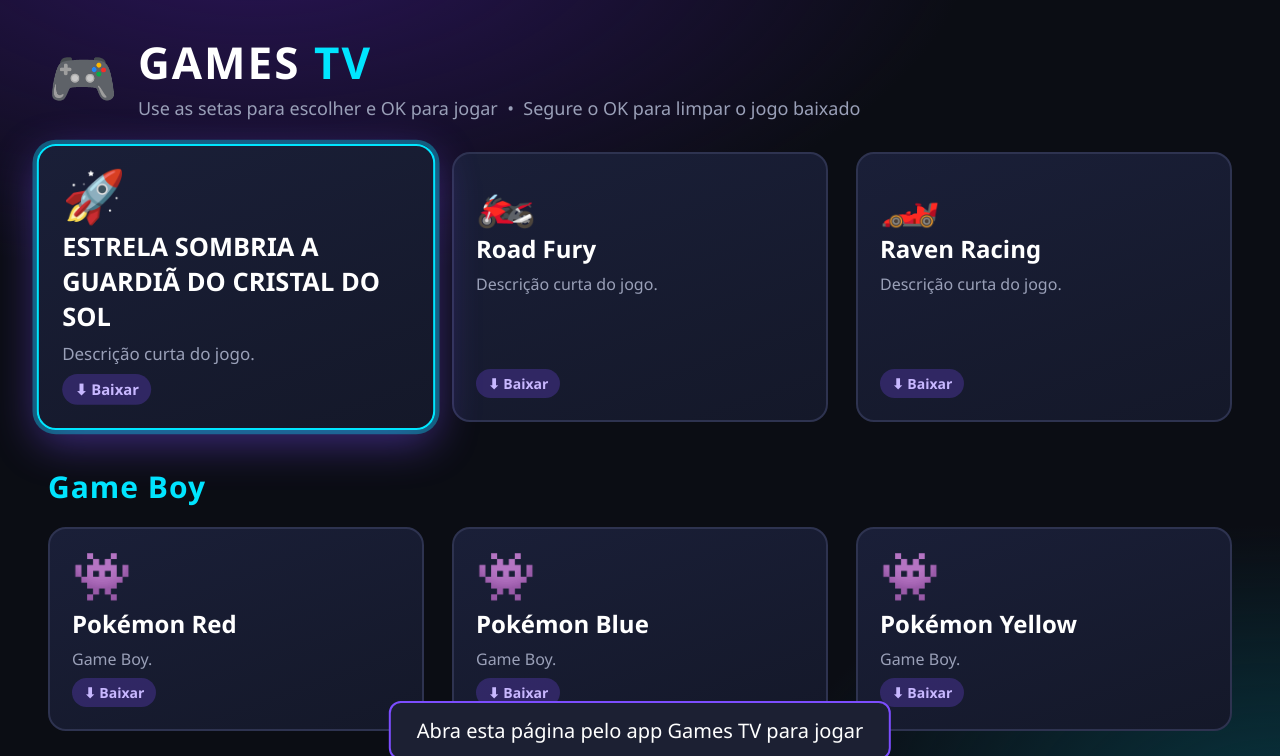
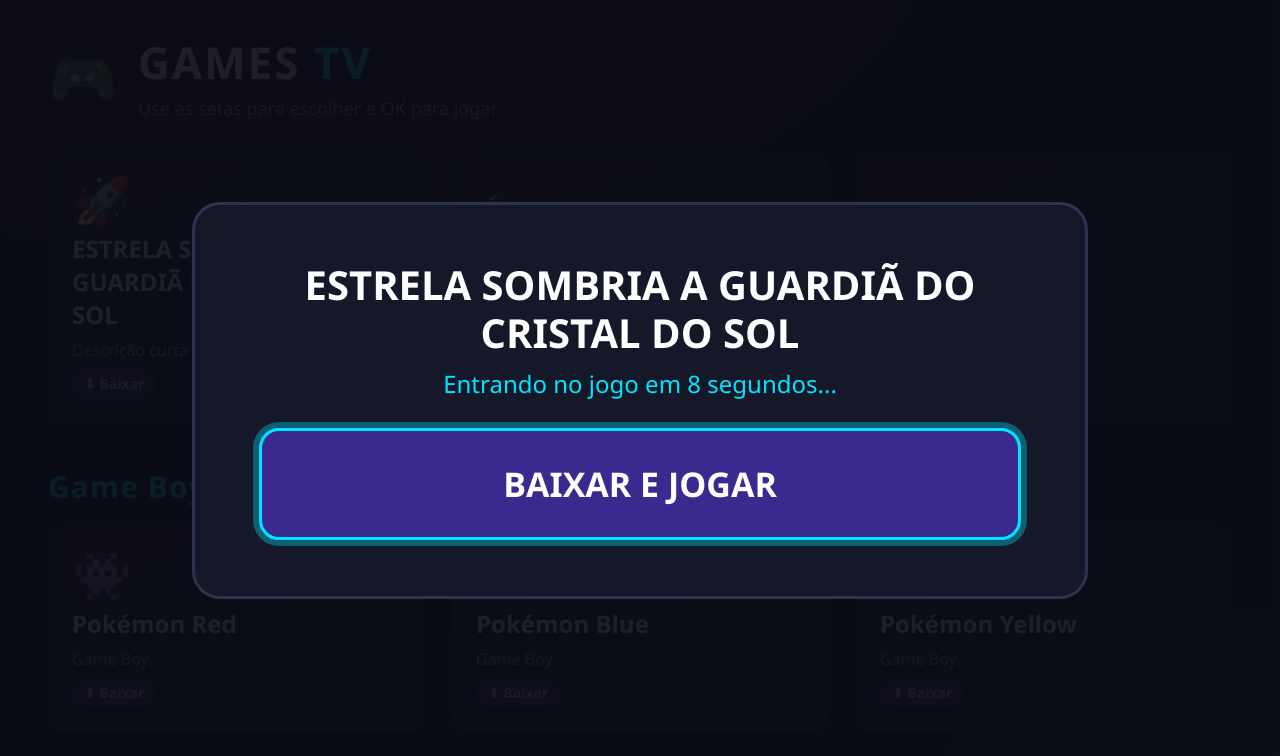
Before and after one commit to hardcoreTV/games, a plain HTML site: page index.html in a window 1280 px wide. Both pictures are taken after a click on the button 235 px from the left and 286 px from the top of the page. Shown: the top 756 px of the page. Drawn offline with Linux system fonts and the light colour scheme.

Commit message:
Add files via upload

```diff
--- a/app.js
+++ b/app.js
@@ -116,9 +116,7 @@ function criarCards(lista, destino) {
     bd.className = "badge";
 
     b.append(ic, nm, ds, bd);
-    b.addEventListener("click", function () { jogar(j); });
-    // Mouse/toque: clique com o botão direito ou segurar também abre o menu
-    b.addEventListener("contextmenu", function (e) { e.preventDefault(); abrirMenuJogo(j); });
+    b.addEventListener("click", function () { abrirMenuJogo(j); });
     destino.appendChild(b);
   });
 }
@@ -201,77 +199,77 @@ function mover(dir) {
 
 const TECLAS = { 37: "ArrowLeft", 38: "ArrowUp", 39: "ArrowRight", 40: "ArrowDown" };
 
-/* ---------- OK: toque curto joga, segurar abre o menu "Limpar" ---------- */
-
-const TEMPO_LONGO = 700;   // milissegundos segurando o OK
-let tLongo = null, foiLongo = false, cardPressionado = null;
-
-function ehOK(e) { return e.key === "Enter" || e.keyCode === 13 || e.keyCode === 23; }
+/* ---------- teclas ---------- */
 
 document.addEventListener("keydown", function (e) {
   const dir = (e.key && e.key.indexOf("Arrow") === 0) ? e.key : TECLAS[e.keyCode];
   if (dir) { e.preventDefault(); mover(dir); return; }
 
-  if (ehOK(e)) {
+  if (e.key === "Escape" || e.keyCode === 27) { if (fecharModal()) e.preventDefault(); return; }
+
+  // OK / Enter do controle
+  if (e.key === "Enter" || e.keyCode === 13 || e.keyCode === 23) {
     const a = document.activeElement;
-    if (!a || !a.hasAttribute) return;
-
-    if (modalAberto()) {            // dentro do menu: OK age direto
-      if (a.hasAttribute("data-modal")) { e.preventDefault(); if (!e.repeat) a.click(); }
-      return;
-    }
-    if (a.hasAttribute("data-nav")) {
+    const atributo = modalAberto() ? "data-modal" : "data-nav";
+    if (a && a.hasAttribute && a.hasAttribute(atributo)) {
       e.preventDefault();
-      if (e.repeat) return;
-      foiLongo = false;
-      cardPressionado = a;
-      clearTimeout(tLongo);
-      if (a.hasAttribute("data-id")) {   // só os cards de jogo têm menu longo
-        tLongo = setTimeout(function () {
-          foiLongo = true;
-          const j = TODOS.filter(function (x) { return x.id === a.getAttribute("data-id"); })[0];
-          if (j) abrirMenuJogo(j);
-        }, TEMPO_LONGO);
-      }
+      if (!e.repeat) a.click();
     }
   }
 });
 
-document.addEventListener("keyup", function (e) {
-  if (!ehOK(e)) return;
-  clearTimeout(tLongo);
-  if (modalAberto()) return;
-  const a = cardPressionado;
-  cardPressionado = null;
-  if (!a) return;
-  e.preventDefault();
-  if (foiLongo) { foiLongo = false; return; }   // já abriu o menu: não joga
-  a.click();                                     // toque curto: joga/baixa
-});
+/* ---------- janela do jogo: Jogar agora / Limpar jogo ---------- */
 
-/* ---------- menu "Limpar jogo" ---------- */
+const TEMPO_AUTO = 10;   // segundos até entrar no jogo sozinho
+let jogoDoMenu = null, focoAntes = null, tContagem = null, restante = 0;
 
-let jogoDoMenu = null, focoAntes = null;
 const modal = document.getElementById("modal");
+const btnJogar = document.getElementById("modalJogar");
+const btnLimpar = document.getElementById("modalLimpar");
+const txtContagem = document.getElementById("modalContagem");
+const txtDica = document.getElementById("modalDica");
 
 function modalAberto() { return !modal.hidden; }
+
+function pararContagem() {
+  if (tContagem) clearInterval(tContagem);
+  tContagem = null;
+  txtContagem.textContent = "";
+}
+
+function mostrarContagem() {
+  txtContagem.textContent = "Entrando no jogo em " + restante + " segundos...";
+}
+
+function iniciarContagem() {
+  pararContagem();
+  restante = TEMPO_AUTO;
+  mostrarContagem();
+  tContagem = setInterval(function () {
+    restante--;
+    if (restante <= 0) { pararContagem(); btnJogar.click(); }
+    else mostrarContagem();
+  }, 1000);
+}
 
 function abrirMenuJogo(j) {
   const lista = noApp ? baixados() : {};
   const tem = lista[j.id] !== undefined;
+  const velho = tem && (j.versao || "") !== lista[j.id];
   jogoDoMenu = j;
   focoAntes = document.activeElement;
   document.getElementById("modalTitulo").textContent = j.nome;
-  document.getElementById("modalTexto").textContent = tem
-    ? "Apaga o jogo baixado. Depois é só clicar no jogo de novo para baixar a versão nova."
-    : "Este jogo ainda não está baixado, não há nada para limpar.";
-  document.getElementById("modalLimpar").style.display = tem ? "" : "none";
+  btnJogar.textContent = !tem ? "BAIXAR E JOGAR" : (velho ? "ATUALIZAR E JOGAR" : "JOGAR AGORA");
+  btnLimpar.style.display = tem ? "" : "none";
+  txtDica.style.display = tem ? "" : "none";
   modal.hidden = false;
-  (tem ? document.getElementById("modalLimpar") : document.getElementById("modalCancelar")).focus();
+  btnJogar.focus();
+  iniciarContagem();
 }
 
 function fecharModal() {
   if (modal.hidden) return false;
+  pararContagem();
   modal.hidden = true;
   jogoDoMenu = null;
   if (focoAntes && focoAntes.focus) focoAntes.focus();
@@ -279,11 +277,23 @@ function fecharModal() {
 }
 window.fecharModal = fecharModal;   // o botão Voltar do app chama isto
 
-document.getElementById("modalCancelar").addEventListener("click", fecharModal);
-document.getElementById("modalLimpar").addEventListener("click", function () {
+// Foco no "Jogar" liga a contagem; foco no "Limpar" desliga (a pessoa está escolhendo)
+btnJogar.addEventListener("focus", function () { if (modalAberto()) iniciarContagem(); });
+btnLimpar.addEventListener("focus", pararContagem);
+
+btnJogar.addEventListener("click", function () {
   const j = jogoDoMenu;
   fecharModal();
-  if (j && noApp) { window.GamesTV.apagar(j.id); aviso("Jogo limpo. Clique nele para baixar de novo."); }
+  if (j) jogar(j);
+});
+
+btnLimpar.addEventListener("click", function () {
+  const j = jogoDoMenu;
+  fecharModal();
+  if (j && noApp) {
+    window.GamesTV.apagar(j.id);
+    aviso("Jogo limpo. Clique nele de novo para baixar a versão nova.");
+  }
 });
 
 let tAviso;
--- a/index.html
+++ b/index.html
@@ -11,7 +11,7 @@
     <div class="logo">🎮</div>
     <div>
       <h1>GAMES <span>TV</span></h1>
-      <p>Use as setas para escolher e OK para jogar &nbsp;•&nbsp; Segure o OK para limpar o jogo baixado</p>
+      <p>Use as setas para escolher e OK para jogar</p>
     </div>
   </header>
 
@@ -33,9 +33,10 @@
   <div id="modal" class="modal" hidden>
     <div class="modal-box">
       <h2 id="modalTitulo"></h2>
-      <p id="modalTexto"></p>
-      <button id="modalLimpar" class="mbtn" data-modal>🗑&nbsp; Limpar jogo baixado</button>
-      <button id="modalCancelar" class="mbtn" data-modal>Cancelar</button>
+      <p id="modalContagem" class="contagem"></p>
+      <button id="modalJogar" class="mbtn mjogar" data-modal></button>
+      <button id="modalLimpar" class="mbtn mlimpar" data-modal>LIMPAR JOGO</button>
+      <p id="modalDica" class="mdica">Limpar jogo apaga o jogo baixado. Quando clicar no jogo de novo, a versão nova será baixada.</p>
     </div>
   </div>
 
--- a/style.css
+++ b/style.css
@@ -117,13 +117,16 @@ footer { padding: 8px 48px 48px; display: flex; justify-content: center; }
 
 .info { text-align: center; color: var(--cinza); font-size: 14px; padding: 8px 0 24px; opacity: .7; }
 
-.modal { position: fixed; inset: 0; background: rgba(11,13,20,.9); display: flex;
-         align-items: center; justify-content: center; z-index: 50; }
+.modal { position: fixed; top: 0; left: 0; right: 0; bottom: 0; background: rgba(11,13,20,.92);
+         display: flex; align-items: center; justify-content: center; z-index: 50; }
 .modal[hidden] { display: none; }
-.modal-box { width: 560px; max-width: 90%; background: var(--card); border: 2px solid var(--borda);
-             border-radius: 20px; padding: 36px; display: flex; flex-direction: column; gap: 16px; }
-.modal-box h2 { font-size: 26px; }
-.modal-box p { color: var(--cinza); font-size: 18px; margin-bottom: 8px; }
-.mbtn { font: inherit; color: var(--texto); background: #1b2038; border: 2px solid var(--borda);
-        border-radius: 14px; padding: 16px 20px; cursor: pointer; }
-.mbtn:focus { outline: none; border-color: var(--ciano); box-shadow: 0 0 0 4px rgba(0,229,255,.3); }
+.modal-box { width: 70%; max-width: 960px; background: var(--card); border: 3px solid var(--borda);
+             border-radius: 28px; padding: 56px 64px; text-align: center; }
+.modal-box h2 { font-size: 40px; line-height: 1.2; margin-bottom: 10px; }
+.contagem { color: var(--ciano); font-size: 24px; min-height: 32px; margin-bottom: 28px; }
+.mbtn { display: block; width: 100%; font: inherit; font-size: 34px; font-weight: 700; color: var(--texto);
+        background: #1b2038; border: 3px solid var(--borda); border-radius: 20px;
+        padding: 30px 20px; margin-top: 18px; cursor: pointer; }
+.mbtn.mjogar { background: #3a2a8f; }
+.mbtn:focus { outline: none; border-color: var(--ciano); box-shadow: 0 0 0 6px rgba(0,229,255,.35); }
+.mdica { color: var(--cinza); font-size: 20px; margin-top: 26px; }
```
